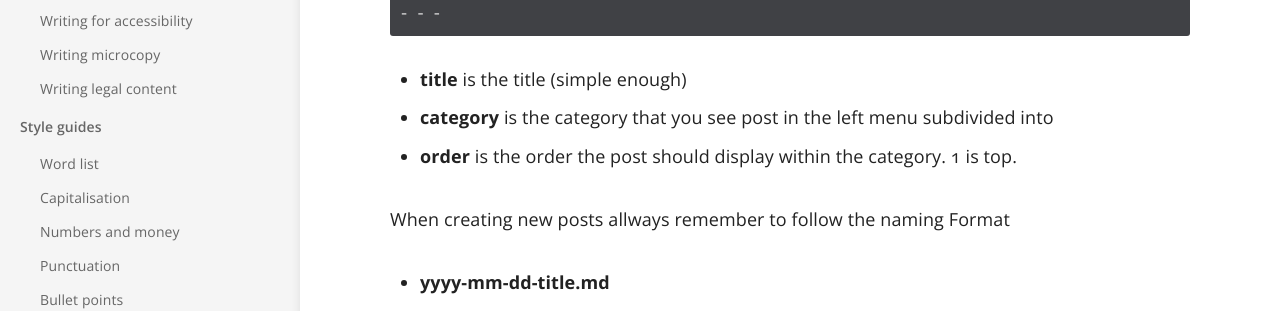
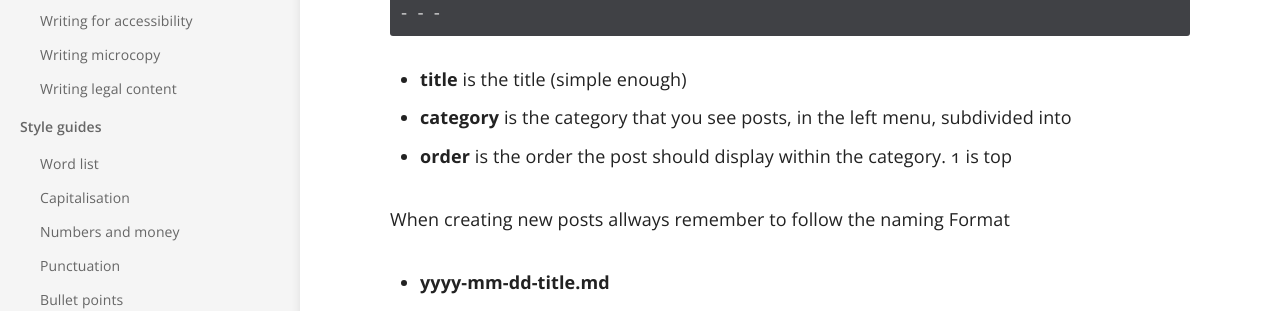
Before and after one commit to scotentSD/content-style-guide, a Jekyll site: the page built from _docs/Content/21-categories.html.md, in a window 1280 px wide. Shown: the part 509-820 px from the top of the page. Built offline with Jekyll 4.4.1, drawn with Linux system fonts in a browser that asks for light colours.

Commit message:
Update 21-categories.html.md
mk

````diff
--- a/_docs/Content/21-categories.html.md
+++ b/_docs/Content/21-categories.html.md
@@ -20,8 +20,8 @@ order: 1
 ```
 
 - **title** is the title (simple enough)
-- **category** is the category that you see post in the left menu subdivided into
-- **order** is the order the post should display within the category. 1 is top.
+- **category** is the category that you see posts, in the left menu, subdivided into
+- **order** is the order the post should display within the category. 1 is top
 
 When creating new posts allways remember to follow the naming Format
 - **yyyy-mm-dd-title.md**
````
